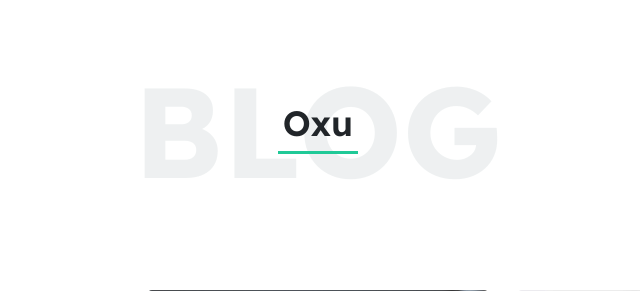
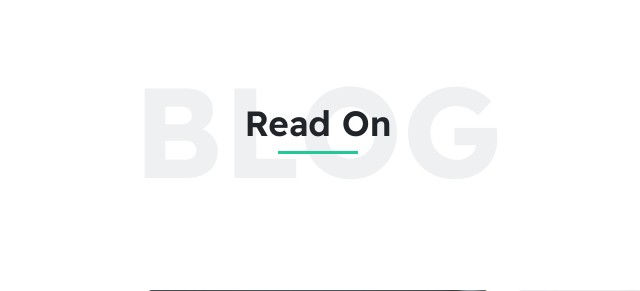
Before and after one commit to Sabuhi0/MyPortfolio, a Flask app: page / in a window 1280 px wide. Shown: the part 3157-3448 px from the top of the page, without its empty margins (322-962 px from the left). Run offline with Flask 2, Linux system fonts and the light colour scheme; data comes from the database, SQL or seed files in the repository; both versions use the stored data as it was after the commit; data that the repository does not hold is empty; some libraries are stand-ins or nearby versions.

Commit message:
Change the text language of the blog section

```diff
--- a/templates/app/index.html
+++ b/templates/app/index.html
@@ -244,7 +244,7 @@
             <div class="header-text position-relative mb-6">
                 <h2 class="text-center">Blog</h2>
                 <p class="position-center text-center">
-                    Oxu
+                    Read On
                     <span class="heading-separator-line border-bottom d-block mx-auto"></span>
                 </p>
             </div>
```
Also changed, not shown: app.db.
